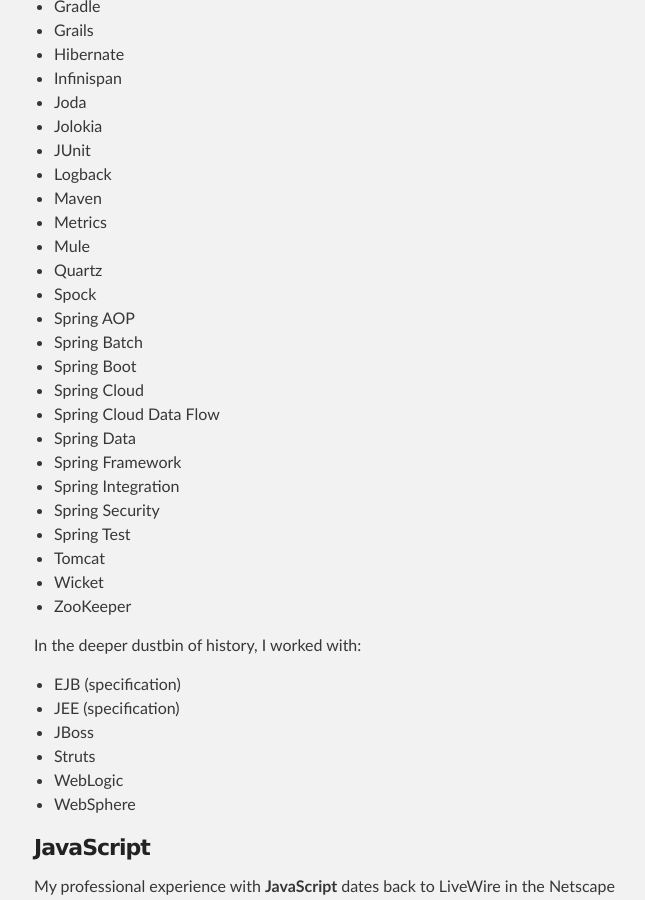
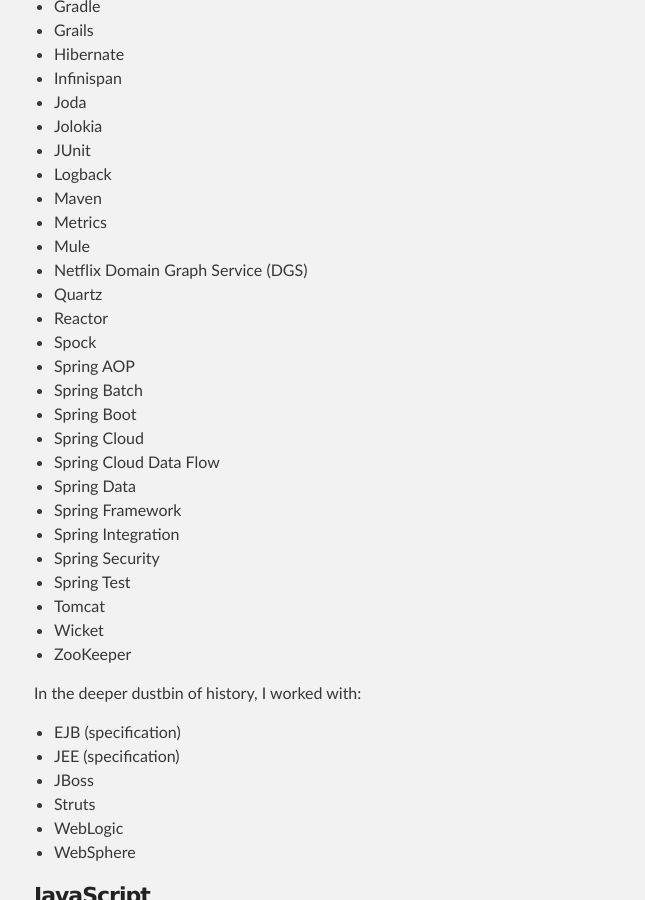
Before and after one commit to dfisher95350/dfisher95350.github.io, a Jekyll site: the page built from experience/index.md, in a window 1280 px wide and 900 px high, scrolled down 1666 px. Shown: the whole window, without its empty margins (286-931 px from the left). Built offline with Jekyll 4.4.1, drawn with Linux system fonts in a browser that asks for light colours; our own code applies the rules of GitHub Pages for plain Markdown files.

Commit message:
Updated experience.

```diff
--- a/experience/index.md
+++ b/experience/index.md
@@ -66,7 +66,9 @@
 - Maven
 - Metrics
 - Mule
+- Netflix Domain Graph Service (DGS)
 - Quartz
+- Reactor
 - Spock
 - Spring AOP
 - Spring Batch
```
